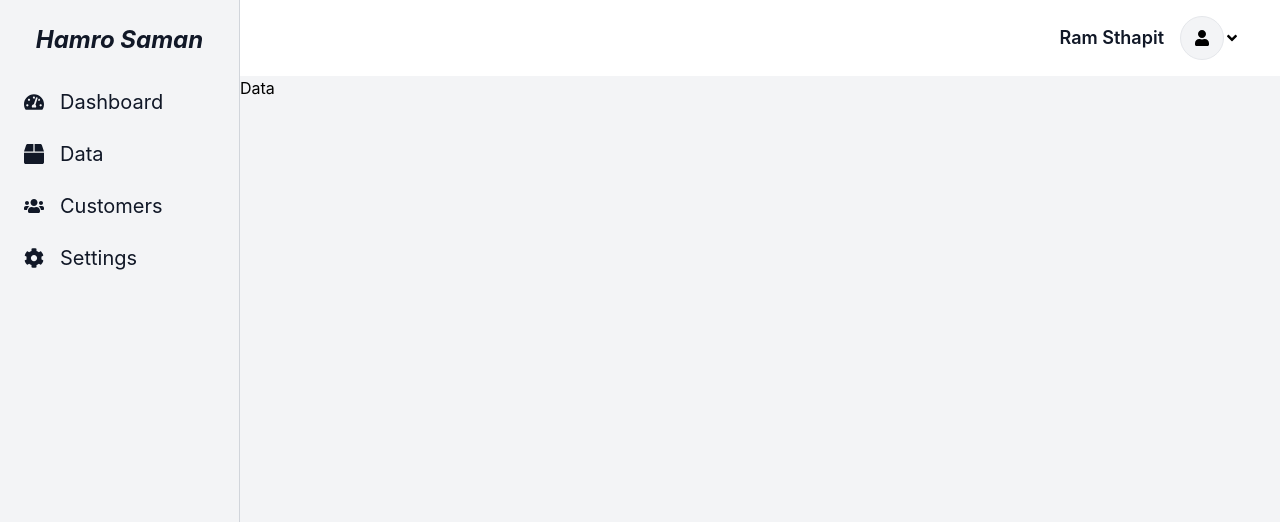
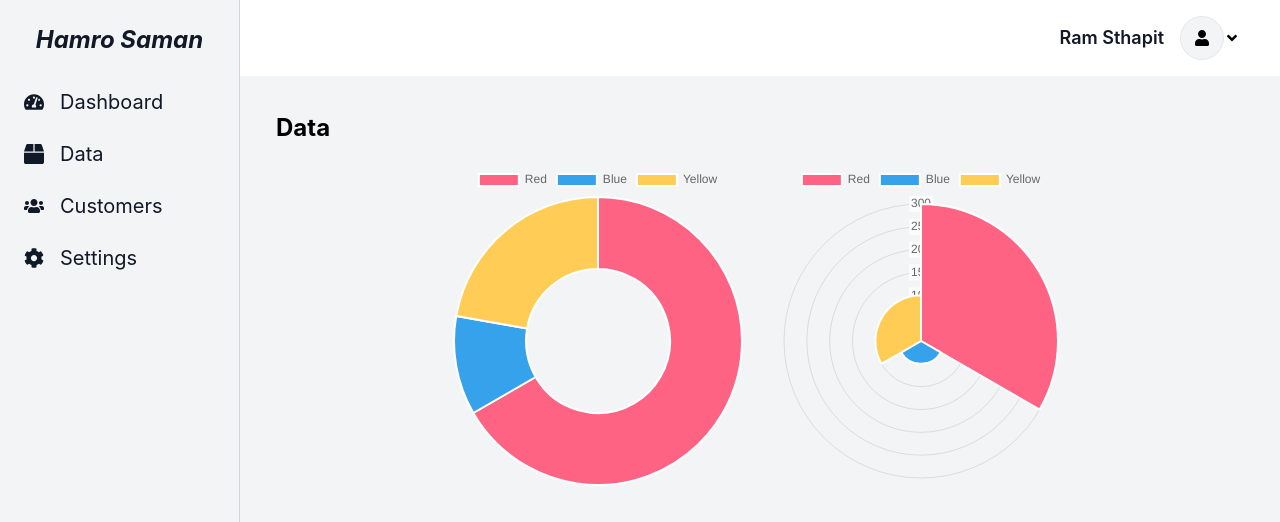
Before and after one commit to ramsthapit/Frontend_task, a React (Create React App) app: page /data in a window 1280 px wide. Shown: the top 522 px of the page. Built offline with nearby package versions, Linux system fonts and the light colour scheme.

Commit message:
feat(Data): Chartjs added

```diff
--- a/package.json
+++ b/package.json
@@ -7,7 +7,9 @@
     "@testing-library/jest-dom": "^6.6.3",
     "@testing-library/react": "^16.3.0",
     "@testing-library/user-event": "^13.5.0",
+    "chart.js": "^4.4.9",
     "react": "^19.1.0",
+    "react-chartjs-2": "^5.3.0",
     "react-dom": "^19.1.0",
     "react-icons": "^5.5.0",
     "react-router": "^7.6.0",
--- a/src/pages/Data.jsx
+++ b/src/pages/Data.jsx
@@ -1,8 +1,41 @@
 import React from 'react'
+import { Chart as ChartJS, ArcElement, Tooltip, Legend, RadialLinearScale } from "chart.js";
+import { Doughnut, PolarArea } from 'react-chartjs-2'
+
+ChartJS.register(ArcElement, Tooltip, Legend, RadialLinearScale);
 
 const Data = () => {
+  const data = {
+    labels: [
+      'Red',
+      'Blue',
+      'Yellow'
+    ],
+    datasets: [{
+      label: 'My First Dataset',
+      data: [300, 50, 100],
+      backgroundColor: [
+        'rgb(255, 99, 132)',
+        'rgb(54, 162, 235)',
+        'rgb(255, 205, 86)'
+      ],
+      hoverOffset: 4
+    }]
+  };
+
   return (
-    <div>Data</div>
+    <main className="flex flex-col w-full min-h-screen bg-gray-100 p-3 md:p-9">
+      <h1 className="text-2xl font-bold">Data</h1>
+      <div className="flex flex-col md:flex-row w-full my-5 justify-center items-center overflow-auto">
+
+        <div className='flex w-full sm:w-1/2 md:w-1/3'>
+          <Doughnut data={data} />
+        </div>
+        <div className='flex w-full sm:w-1/2 md:w-1/3'>
+          <PolarArea data={data} />
+        </div>
+      </div>
+    </main>
   )
 }
 
```
Also changed, not shown: 1 other file (tests, documents, lock files or other folders).
